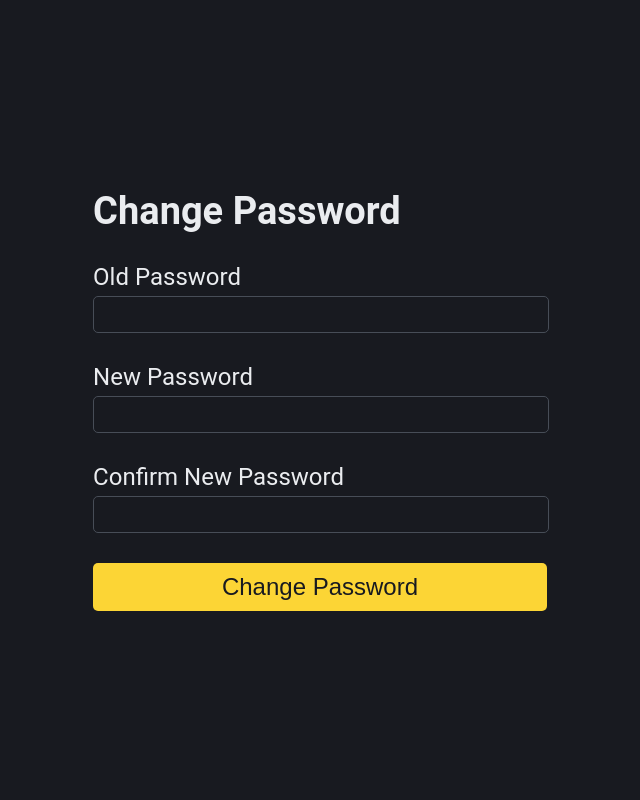
After one commit to eduardobassanii/user-account, a Flask app: page /change_password in a window 1280 px wide. The commit adds this page. Shown: the whole page, without its empty margins (320-960 px from the left). Run offline with Flask 3, Linux system fonts and the light colour scheme; the visitor is signed in with stand-in values (Sample User, id 1).

Commit message:
Add change password feature

```diff
--- a/app.py
+++ b/app.py
@@ -52,6 +52,12 @@ def dashboard():
         return render_template('dashboard.html', user_info=user_info)
     else:
         return redirect(url_for('login'))
+
+@app.route('/change_password')
+def change_password():
+    if 'username' not in session:
+        return redirect(url_for('login'))
+    return render_template('change_password.html')
 
 @app.route('/login_request', methods=['GET', 'POST'])
 def login_request():
@@ -116,5 +122,34 @@ def delete_account():
     session.clear()
     return redirect(url_for('login'))
 
+@app.route('/change_password_request', methods=['POST'])
+def change_password_request():
+    if 'username' not in session:
+        return redirect(url_for('login'))
+
+    username = session['username']
+    old_password = request.form['old_password']
+    new_password = request.form['new_password']
+    confirm_password = request.form['confirm_password']
+
+    conn = sqlite3.connect('database.db')
+    cursor = conn.cursor()
+    cursor.execute("SELECT password FROM users WHERE username=?", (username,))
+    stored_password = cursor.fetchone()[0]
+
+    if not stored_password or stored_password != old_password:
+        conn.close()
+        return redirect(url_for('change_password', change_password_failed=1))
+
+    if new_password != confirm_password:
+        conn.close()
+        return redirect(url_for('change_password', change_password_failed=1))
+
+    cursor.execute("UPDATE users SET password=? WHERE username=?", (new_password, username))
+    conn.commit()
+    conn.close()
+
+    return redirect(url_for('dashboard'))
+
 if __name__ == "__main__":
     app.run()
--- /dev/null
+++ b/static/css/change_password.css
@@ -0,0 +1,91 @@
+body, h1, form, p {
+    margin: 0;
+    padding: 0;
+}
+
+body {
+    display: flex;
+    justify-content: center;
+    align-items: center;
+    min-height: 100vh;
+    background-color: #181A20;
+}
+
+.form-container {
+    text-align: center;
+    color: #EAECEF;
+    font-family: 'Roboto', sans-serif;
+    background-color: #181A20;
+    padding: 20px;
+}
+
+h1 {
+    font-size: 38px;
+    margin-bottom: 30px;
+    text-align: left;
+}
+
+form {
+    display: flex;
+    flex-direction: column;
+
+}
+
+.form-group {
+    margin-bottom: 30px;
+    text-align: left;
+}
+
+label {
+    font-size: 24px;
+}
+
+input {
+    width: calc(100% - 20px);
+    color: #EAECEF;
+    padding: 10px;
+    border: 1px solid #474D57;
+    border-radius: 5px;
+    outline: none;
+    background-color: #181A20;
+    transition: border-color 0.25s;
+    margin-top: 5px;
+}
+
+input:hover {
+    border-color: #FCD535 !important;
+}
+
+button {
+    background-color: #FCD535;
+    font-size: 24px;
+    color: #181A20;
+    border: none;
+    border-radius: 5px;
+    padding: 10px 20px;
+    cursor: pointer;
+    transition: background-color 0.3s;
+}
+
+button:hover {
+    background-color: #F0B90B;
+}
+
+p {
+    margin-top: 30px;
+    font-size: 24px;
+}
+
+a {
+    color: #FCD535;
+    text-decoration: underline;
+}
+
+#change-password-failed-message {
+    display: none;
+    color: rgb(246, 70, 93);
+    font-size: 14px;
+    margin-top: 0px;
+    margin-bottom: 30px;
+    text-align: left;
+}
--- a/static/js/script.js
+++ b/static/js/script.js
@@ -1,28 +1,28 @@
 function checkParameters() {
     const urlParams = new URLSearchParams(window.location.search);
     if (urlParams.get('login_failed') === '1') {
-        document.getElementById('username').style.borderColor = 'rgb(246, 70, 93)';
-        document.getElementById('password').style.borderColor = 'rgb(246, 70, 93)';
-        document.getElementById('login-failed-message').style.display = 'block';
-
         const usernameInput = document.getElementById('username');
         const passwordInput = document.getElementById('password');
+
+        usernameInput.style.borderColor = 'rgb(246, 70, 93)';
+        passwordInput.style.borderColor = 'rgb(246, 70, 93)';
+        document.getElementById('login-failed-message').style.display = 'block';
 
         usernameInput.addEventListener('focus', clearLoginFailed);
         passwordInput.addEventListener('focus', clearLoginFailed);
     }
 
     if (urlParams.get('signup_failed') === '1') {
-        document.getElementById('first-name').style.borderColor = 'rgb(246, 70, 93)';
-        document.getElementById('last-name').style.borderColor = 'rgb(246, 70, 93)';
-        document.getElementById('username').style.borderColor = 'rgb(246, 70, 93)';
-        document.getElementById('password').style.borderColor = 'rgb(246, 70, 93)';
-        document.getElementById('signup-failed-message').style.display = 'block';
-
         const firstNameInput = document.getElementById('first-name');
         const lastNameInput = document.getElementById('last-name');
         const usernameInput = document.getElementById('username');
         const passwordInput = document.getElementById('password');
+
+        firstNameInput.style.borderColor = 'rgb(246, 70, 93)';
+        lastNameInput.style.borderColor = 'rgb(246, 70, 93)';
+        usernameInput.style.borderColor = 'rgb(246, 70, 93)';
+        passwordInput.style.borderColor = 'rgb(246, 70, 93)';
+        document.getElementById('signup-failed-message').style.display = 'block';
 
         firstNameInput.addEventListener('focus', clearSignupFailed);
         lastNameInput.addEventListener('focus', clearSignupFailed);
@@ -38,6 +38,22 @@ function checkParameters() {
 
         usernameInput.addEventListener('focus', clearSigupSuccessful);
         passwordInput.addEventListener('focus', clearSigupSuccessful);
+    }
+
+    if (urlParams.get('change_password_failed') === '1') {
+        document.getElementById('change-password-failed-message').style.display = 'block';
+
+        const oldPasswordInput = document.getElementById('old_password');
+        const newPasswordInput = document.getElementById('new_password');
+        const confirmPasswordInput = document.getElementById('confirm_password');
+
+        oldPasswordInput.style.borderColor = 'rgb(246, 70, 93)';
+        newPasswordInput.style.borderColor = 'rgb(246, 70, 93)';
+        confirmPasswordInput.style.borderColor = 'rgb(246, 70, 93)';
+
+        oldPasswordInput.addEventListener('focus', clearPasswordChangeFailed);
+        newPasswordInput.addEventListener('focus', clearPasswordChangeFailed);
+        confirmPasswordInput.addEventListener('focus', clearPasswordChangeFailed);
     }
 }
 
@@ -59,6 +75,13 @@ function clearSigupSuccessful() {
     document.getElementById('signup-successful-message').style.display = 'none';
 }
 
+function clearPasswordChangeFailed() {
+    document.getElementById('old_password').style.borderColor = '#474D57';
+    document.getElementById('new_password').style.borderColor = '#474D57';
+    document.getElementById('confirm_password').style.borderColor = '#474D57';
+    document.getElementById('change-password-failed-message').style.display = 'none';
+}
+
 function confirmAccountDeletion() {
     var confirmDeletion = confirm("Are you sure you want to delete your account? This action cannot be undone.");
     if (confirmDeletion) {
--- /dev/null
+++ b/templates/change_password.html
@@ -0,0 +1,31 @@
+<!DOCTYPE html>
+<html>
+<head>
+    <meta charset="UTF-8">
+    <meta name="viewport" content="width=device-width, initial-scale=1.0">
+    <link rel="stylesheet" href="{{ url_for('static', filename='css/change_password.css') }}">
+    <title>Change Password</title>
+    <script src="{{ url_for('static', filename='js/script.js') }}" defer></script>
+</head>
+<body>
+    <div class="form-container">
+        <h1>Change Password</h1>
+        <form method="post" action="{{ url_for('change_password_request') }}" class="password-form">
+            <div class="form-group">
+                <label for="old_password">Old Password</label>
+                <input type="password" id="old_password" name="old_password" required>
+            </div>
+            <div class="form-group">
+                <label for="new_password">New Password</label>
+                <input type="password" id="new_password" name="new_password" required>
+            </div>
+            <div class="form-group">
+                <label for="confirm_password">Confirm New Password</label>
+                <input type="password" id="confirm_password" name="confirm_password" required>
+            </div>
+            <p id="change-password-failed-message">Old password is incorrect or new passwords do not match.</p>
+            <button type="submit" class="submit-button">Change Password</button>
+        </form>
+    </div>
+</body>
+</html>
--- a/templates/dashboard.html
+++ b/templates/dashboard.html
@@ -18,7 +18,7 @@
                 <span class="option-number">1</span>
                 <span class="option-text">Logout</span>
             </a>
-            <a href="/change_password" class="dashboard-button">
+            <a href="{{ url_for('change_password') }}" class="dashboard-button">
                 <span class="option-number">2</span>
                 <span class="option-text">Change Password</span>
             </a>
```
